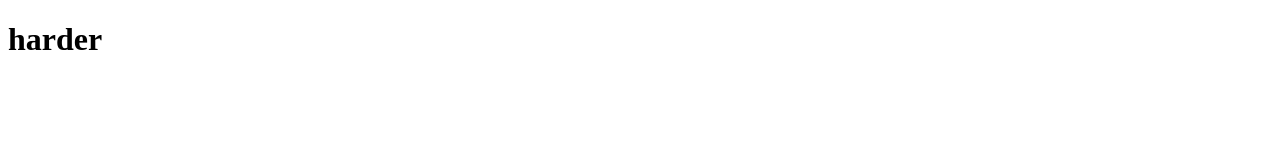
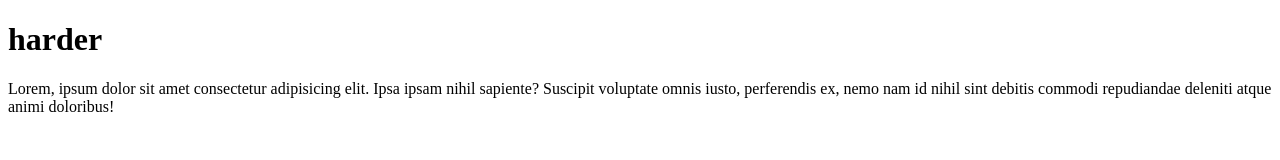
Before and after one commit to Harder08/git_course, a plain HTML site: page index.html in a window 1280 px wide. Drawn offline with Linux system fonts and the light colour scheme.

Commit message:
modified the idnex.html

```diff
--- a/index.html
+++ b/index.html
@@ -8,5 +8,6 @@
 </head>
 <body>
     <h1>harder</h1>
+    <p>Lorem, ipsum dolor sit amet consectetur adipisicing elit. Ipsa ipsam nihil sapiente? Suscipit voluptate omnis iusto, perferendis ex, nemo nam id nihil sint debitis commodi repudiandae deleniti atque animi doloribus!</p>
 </body>
 </html>
```
